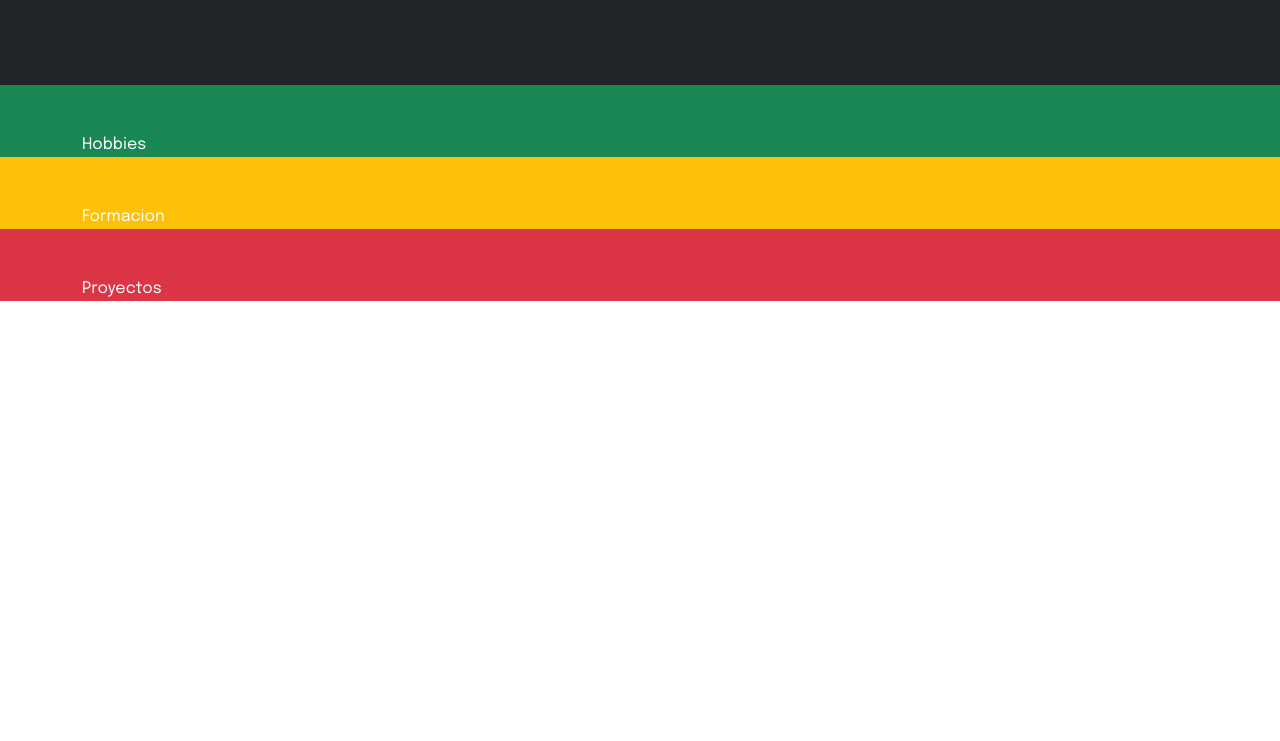
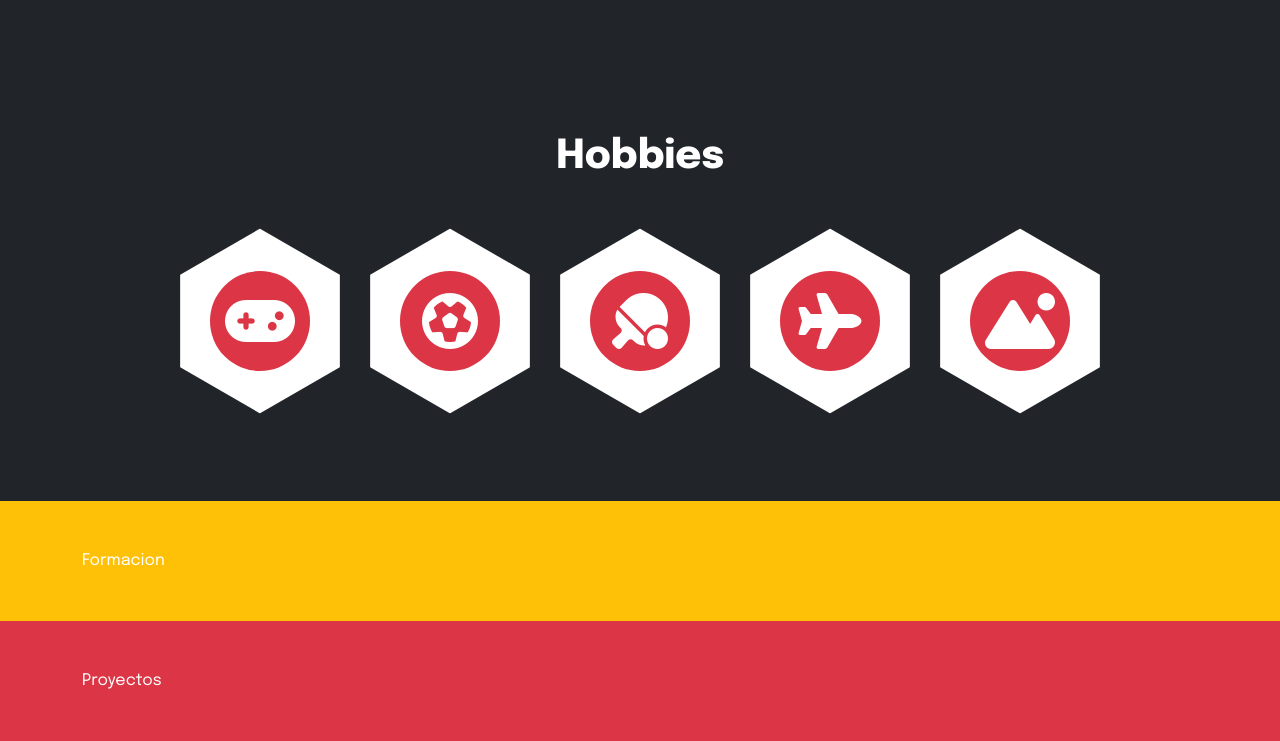
Before and after one commit to ramiroportaa/portfolio, a plain HTML site: page index.html in a window 1280 px wide. Shown: the part 1855-2596 px from the top of the page. Before the commit the page ends 2156 px from the top, so only its background shows below. Drawn offline with nearby package versions, Linux system fonts and the light colour scheme.

Commit message:
section hobbies lista

```diff
--- a/assets/css/style.css
+++ b/assets/css/style.css
@@ -24,7 +24,7 @@ p{
 .hero__img{
     height: 80vh;
     background-repeat: no-repeat;
-    background-size: 80%;
+    background-size: 68%;
     background-position: right center;
 }
 
@@ -43,8 +43,8 @@ p{
     background-color: #FDF0E9;
 }
 
-/* Skills */
-.skills__list{
+/* Skills & Hobbies */
+.hexagon__list{
     padding: 3rem 0;
 }
 .hexagon {
@@ -66,10 +66,6 @@ p{
     transform: rotate(-60deg);
     visibility: visible ;
     width: 100%;
-}
-.card{
-    border: none;
-    overflow-y: hidden;
 }
 .card::before{
     content: "";
@@ -104,22 +100,28 @@ p{
 .card:hover > .card__hover{
     top:calc(50% - 2rem);
 }
-.card:hover > img{
+.card:hover > img, .card:hover > .ico{
     transform: translateY(150px);
+}
+.ico{
+    width: 100px;
+    height: 100px;
+    -moz-border-radius: 50%;
+    -webkit-border-radius: 50%;
+    border-radius: 50%;
+    font-size: 3.5rem;
+    z-index: 1;
 }
 @media (max-width: 575px){
     :root{
         font-size: 14px;
     }
-    .skills__list > div:nth-child(3n){
+    .hexagon__list > div:nth-child(3n){
         width: 100%;
         margin: -3.75rem 0;
     }
 }
 @media (min-width: 992px) and (max-width: 1199px) {
-    .hero__img{
-        background-size: 68%;
-    }
     .hexagon {
         margin: -5.5rem 0;
     }
--- a/index.html
+++ b/index.html
@@ -110,7 +110,7 @@
       <section id="skills" class="bg-dark text-white">
         <div class="container col-xxl-10 m-auto py-5 position-relative">
           <h1 class="text-center">Skills</h1>
-          <div class="skills__list row justify-content-center align-items-center overflow-hidden">
+          <div class="hexagon__list row justify-content-center align-items-center overflow-hidden">
             <div class="col-6 col-sm-4 col-lg-2 d-flex justify-content-center">
               <div class="hexagon">
                 <div class="hexagon-1">
@@ -285,22 +285,92 @@
           </div>
         </div>
       </section>
-      <section id="hobbies" class="bg-success text-white">
-        <div class="container col-xxl-10 m-auto pt-5 position-relative">
-          <div class="">
-            Hobbies
+      <section id="hobbies" class="bg-dark text-white">
+        <div class="container col-xxl-10 m-auto py-5 position-relative">
+          <h1 class="text-center">Hobbies</h1>
+          <div class="hexagon__list row justify-content-center align-items-center overflow-hidden">
+            <div class="col-6 col-sm-4 col-lg-2 d-flex justify-content-center">
+              <div class="hexagon">
+                <div class="hexagon-1">
+                  <div class="hexagon-2 card p-4">
+                    <div class="card__hover text-dark pt-3">
+                      <p class="m-0">VIDEOJUEGOS</p>
+                    </div>
+                    <div class="ico d-flex m-auto bg-danger img-fluid">
+                      <i class="fa-solid fa-gamepad d-block m-auto"></i>
+                    </div>
+                  </div>
+                </div>
+              </div>
+            </div>
+            <div class="col-6 col-sm-4 col-lg-2 d-flex justify-content-center">
+              <div class="hexagon">
+                <div class="hexagon-1">
+                  <div class="hexagon-2 card p-4">
+                    <div class="card__hover text-dark pt-3">
+                      <p class="m-0">FUTBOL</p>
+                    </div>
+                    <div class="ico d-flex m-auto bg-danger img-fluid">
+                      <i class="fa-solid fa-futbol d-block m-auto"></i>
+                    </div>
+                  </div>
+                </div>
+              </div>
+            </div>
+            <div class="col-6 col-sm-4 col-lg-2 d-flex justify-content-center">
+              <div class="hexagon">
+                <div class="hexagon-1">
+                  <div class="hexagon-2 card p-4">
+                    <div class="card__hover text-dark pt-3">
+                      <p class="m-0">PADEL</p>
+                    </div>
+                    <div class="ico d-flex m-auto bg-danger img-fluid">
+                      <i class="fa-solid fa-table-tennis-paddle-ball d-block m-auto"></i>
+                    </div>
+                  </div>
+                </div>
+              </div>
+            </div>
+            <div class="col-6 col-sm-4 col-lg-2 d-flex justify-content-center">
+              <div class="hexagon">
+                <div class="hexagon-1">
+                  <div class="hexagon-2 card p-4">
+                    <div class="card__hover text-dark pt-3">
+                      <p class="m-0">VIAJAR</p>
+                    </div>
+                    <div class="ico d-flex m-auto bg-danger img-fluid">
+                      <i class="fa-solid fa-plane d-block m-auto"></i>
+                    </div>
+                  </div>
+                </div>
+              </div>
+            </div>
+            <div class="col-6 col-sm-4 col-lg-2 d-flex justify-content-center">
+              <div class="hexagon">
+                <div class="hexagon-1">
+                  <div class="hexagon-2 card p-4">
+                    <div class="card__hover text-dark pt-3">
+                      <p class="m-0">CAMPO</p>
+                    </div>
+                    <div class="ico d-flex m-auto bg-danger img-fluid">
+                      <i class="fa-solid fa-mountain-sun d-block m-auto"></i>
+                    </div>
+                  </div>
+                </div>
+              </div>
+            </div>
           </div>
         </div>
       </section>
       <section id="training" class="bg-warning text-white">
-        <div class="container col-xxl-10 m-auto pt-5 position-relative">
+        <div class="container col-xxl-10 m-auto py-5 position-relative">
           <div class="">
             Formacion
           </div>
         </div>
       </section>
       <section id="projects" class="bg-danger text-white">
-        <div class="container col-xxl-10 m-auto pt-5 position-relative">
+        <div class="container col-xxl-10 m-auto py-5 position-relative">
           <div class="">
             Proyectos
           </div>
```
Also changed, not shown: assets/img/logo-futbol.png (added), assets/img/logo-padel.png (added), assets/img/logo-viaje.png (added), assets/img/logo-videojuego.png (added).
